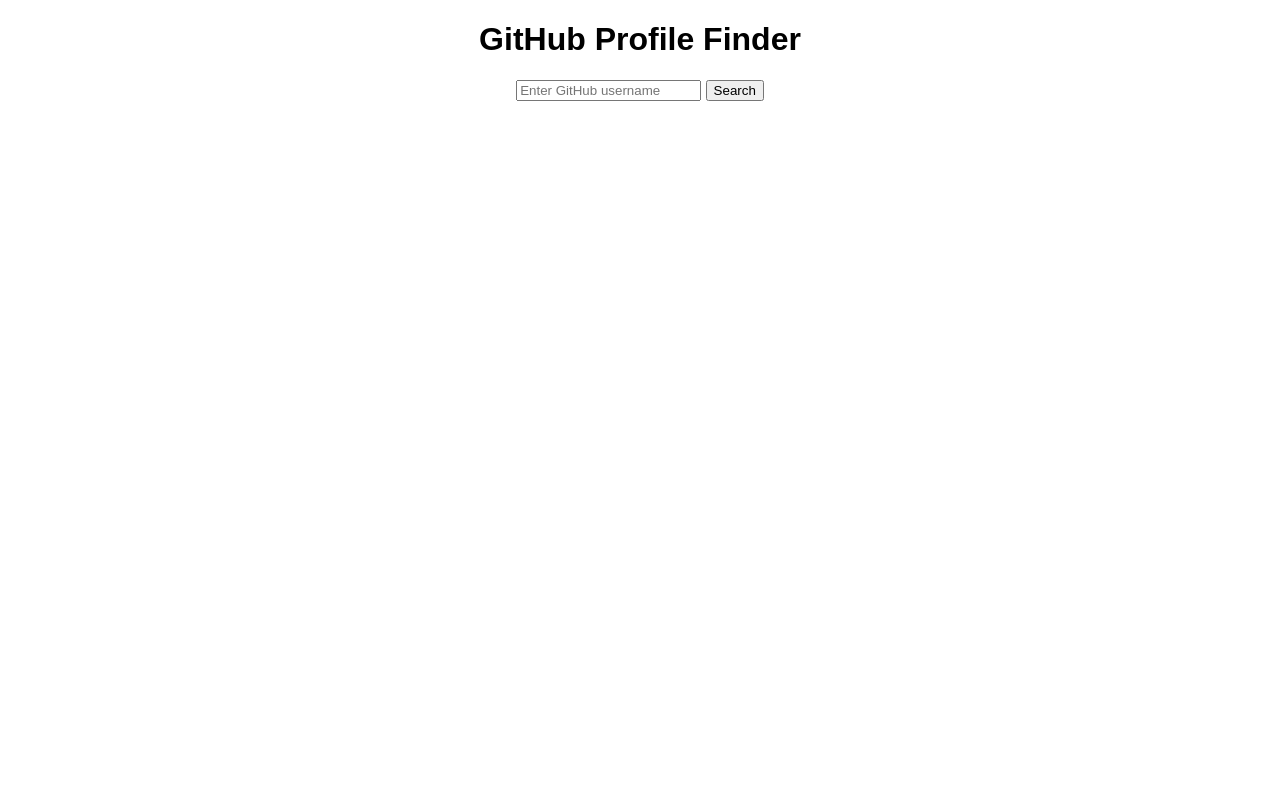
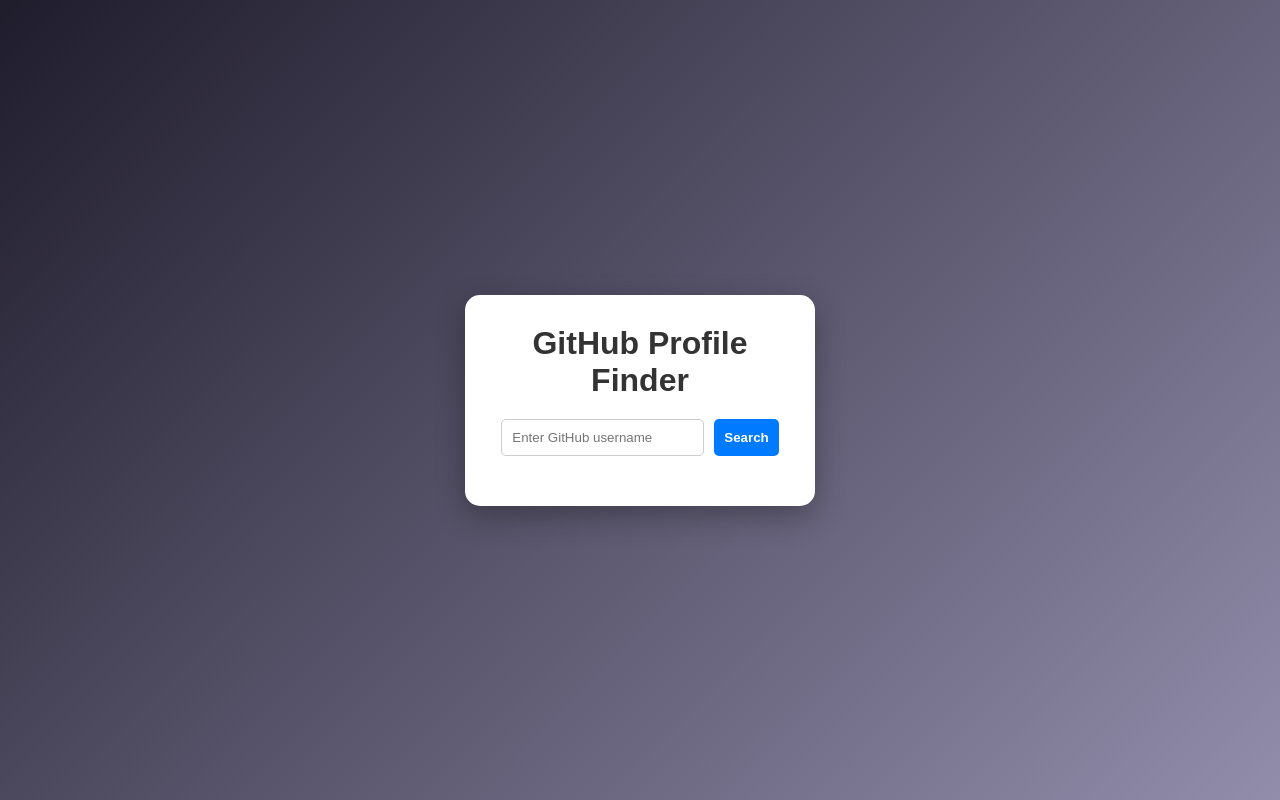
Before and after one commit to Vrushabhsalvi/Github-Profile-Finder, a plain HTML site: page Github-Profile-Finder/index.html in a window 1280 px wide. Drawn offline with Linux system fonts and the light colour scheme.

Commit message:
Refactor CSS styles for improved layout and design in GitHub Profile Finder

```diff
--- a/Github-Profile-Finder/vrushabh-style.css
+++ b/Github-Profile-Finder/vrushabh-style.css
@@ -17,3 +17,120 @@
 margin-top:20px;
 
 }
+*{
+
+margin:0;
+padding:0;
+box-sizing:border-box;
+
+}
+
+body{
+
+font-family:Arial, sans-serif;
+background:linear-gradient(135deg,#1f1c2c,#928dab);
+height:100vh;
+display:flex;
+justify-content:center;
+align-items:center;
+color:#333;
+
+}
+
+.container{
+
+background:white;
+padding:30px;
+border-radius:15px;
+box-shadow:0 10px 30px rgba(0,0,0,0.3);
+text-align:center;
+width:350px;
+
+}
+
+h1{
+
+margin-bottom:20px;
+
+}
+
+.search-box{
+
+display:flex;
+gap:10px;
+justify-content:center;
+
+}
+
+input{
+
+padding:10px;
+border:1px solid #ccc;
+border-radius:5px;
+width:70%;
+
+}
+
+button{
+
+padding:10px;
+border:none;
+background:#007bff;
+color:white;
+border-radius:5px;
+cursor:pointer;
+font-weight:bold;
+
+}
+
+button:hover{
+
+background:#0056b3;
+
+}
+
+#profile{
+
+margin-top:20px;
+
+}
+
+#profile img{
+
+width:120px;
+border-radius:50%;
+margin-bottom:10px;
+
+}
+
+a{
+
+display:inline-block;
+margin-top:10px;
+background:#28a745;
+color:white;
+padding:8px 12px;
+border-radius:5px;
+text-decoration:none;
+
+}
+
+a:hover{
+
+background:#1e7e34;
+
+}
+
+.loading{
+
+color:#007bff;
+font-weight:bold;
+
+}
+
+.error{
+
+color:red;
+font-weight:bold;
+
+}
```
